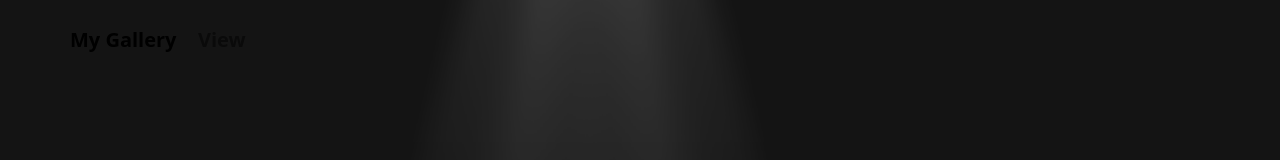
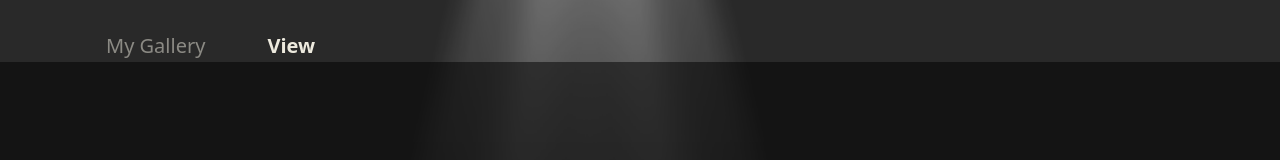
Before and after one commit to rahimmerchan/gallery, a React (Vite) app: page /viewpage in a window 1280 px wide. Both pictures are taken after a click on the button 906 px from the left and 400 px from the top of the page. Shown: the top 160 px of the page. Built offline with nearby package versions, Linux system fonts and the light colour scheme.

Commit message:
Made Navbar styling consistent and fixed minor bugs

```diff
--- a/src/MainMenu/components/Header.jsx
+++ b/src/MainMenu/components/Header.jsx
@@ -1,31 +1,24 @@
-import { useNavigate } from 'react-router-dom';
+import { useNavigate } from "react-router-dom";
 
 function Header() {
-
   const navigate = useNavigate();
 
   function openPage1() {
-        navigate('/menu');
+    navigate("/menu");
   }
 
   function openPage2() {
-        navigate('/viewpage');
+    navigate("/viewpage");
   }
 
   return (
     <>
-            {/* <ul id="navigation">
-                <button
-                    onClick={openPage1}
-                >My Gallery</button>
-                <button
-                    onClick={openPage2}
-                >View</button>
-            </ul> */}
-            <button id = "gallery">My Gallery</button>
-            <button id = "view" onClick = {openPage2}>View</button>
+      <div className="my-nav" id="gallery-nav">
+        <button id="gallery-button">My Gallery</button>
+        <button id="view-button" onClick={openPage2}>View</button>
+      </div>
     </>
-    )
+  );
 }
 
 export default Header;
--- a/src/MainMenu/components/Popup.css
+++ b/src/MainMenu/components/Popup.css
@@ -3,7 +3,7 @@ body {
   padding: 0;
 }
 
-.container {
+.my-container {
   display: flex;
 }
 
--- a/src/pages/Menu.css
+++ b/src/pages/Menu.css
@@ -1,28 +1,3 @@
-#root {
-  margin-bottom: auto;
-}
-
-#navigation {
-  display: flex;
-  list-style-type: none;
-  padding: 0;
-  margin-top: 30px;
-  margin-left: 150px;
-}
-
-li {
-  display: inline;
-  margin-right: 85px;
-}
-
-.myGallery:hover {
-  text-decoration: underline;
-}
-
-.View:hover {
-  text-decoration: underline;
-}
-
 #title {
   margin: 75px 0 75px 150px;
 }
@@ -71,83 +46,3 @@ li {
   margin-left: 150px;
   margin-top: 50px;
 }
-
-/* #root {
-  margin-bottom: auto;
-}
-
-#navigation {
-  display: flex;
-  list-style-type: none;
-  padding: 0;
-  margin-top: 30px;
-  margin-left: 150px;
-}
-
-a {
-  display: inline;
-  margin-right: 85px;
-  text-decoration-color: black;
-}
-
-#title {
-  display: flex;
-  margin-top: 20px;
-  margin-left: 150px;
-}
-
-.upload {
-  width: 263px;
-  height: 233px;
-  margin-right: 150px;
-  border-width: 0px;
-  background-color: #F9F9F9;
-}
-
-img {
-  width: 263px;
-  height: 233px;
-  margin-right: 150px;
-}
-
-.first {
-  display: flex;
-  margin-left: 150px;
-}
-
-.second {
-  display: flex;
-  margin-left: 150px;
-  margin-top: 40px;
-}
-
-#foot {
-  display: flex;
-  margin-left: 150px;
-  margin-top: 50px;
-} */
-
-#gallery {
-  color: black;
-  opacity: 1;
-  font-size:20px;
-  position: absolute;
-  left: 5%;
-  top: 3%;
-  z-index: 5;
-  background: transparent;
-  border: none;
-  font-weight: bold;
-}
-
-#view {
-  color: black;
-  opacity: 0.5;
-  font-size:20px;
-  position: absolute;
-  left: 15%;
-  top: 3%;
-  z-index: 5;
-  background: transparent;
-  border: none;
-}
--- a/src/pages/Menu.jsx
+++ b/src/pages/Menu.jsx
@@ -7,6 +7,7 @@ import Row from "/src/MainMenu/components/Row";
 import Foot from "/src/MainMenu/components/Foot";
 import ImageObject from "/src/classes/Imageobject.js";
 import "./Menu.css";
+import "./nav.css";
 
 function App() {
   const [popup, setPopup] = useState(false);
@@ -14,6 +15,20 @@ function App() {
 
   // (temporary) this will eventually be an api call that gets all of the images made by this author
   let images = [
+    new ImageObject(
+      "/assets/images/1.jpg",
+      "title",
+      "2023",
+      "aesthetic photo",
+      "jolin"
+    ),
+    new ImageObject(
+      "/assets/images/1.jpg",
+      "title",
+      "2023",
+      "aesthetic photo",
+      "jolin"
+    ),
     new ImageObject(
       "/assets/images/1.jpg",
       "title",
--- a/src/pages/ViewPage.css
+++ b/src/pages/ViewPage.css
@@ -1,7 +1,10 @@
-#root {
-  margin: 0 auto;
-  /* text-align: center; */
-  overflow: hidden;
+#background {
+  background-color: #292929;
+  position: fixed;
+  top: 0;
+  left: 0;
+  width: 100%;
+  height: 100%;
 }
 
 #image {
@@ -12,16 +15,16 @@
   height: auto;
   padding: 4%;
   background-color: white;
-  box-shadow: -10px 10px 50px 2px rgba(0,0,0);
+  box-shadow: -10px 10px 50px 2px rgba(0, 0, 0);
   margin-right: 5%;
 }
 
 #imageContainer {
   position: absolute;
-  left:10%;
-  top:0%;
-  width:80%;
-  height:100%;
+  left: 10%;
+  top: 0%;
+  width: 80%;
+  height: 100%;
   display: flex;
   align-items: center;
   justify-content: center;
@@ -31,7 +34,7 @@
   top: calc(50% - 20px);
   position: absolute;
   right: 50px;
-  height:48px;
+  height: 48px;
   transform: rotate(45deg);
   border-radius: 0;
   border-style: solid solid none none;
@@ -46,7 +49,7 @@
   position: absolute;
   left: 50px;
 
-  height:48px;
+  height: 48px;
   transform: rotate(45deg);
   border-radius: 0;
   border-style: none none solid solid;
@@ -59,84 +62,75 @@
 #caption {
   background-image: url("assets/images/caption.png");
   background-size: cover;
-  height:100px;
-  width:150px;
-  border-radius:0px;
-  box-shadow: 10px 10px 50px 2px rgba(0,0,0);
+  height: 100px;
+  width: 150px;
+  border-radius: 0px;
+  box-shadow: 10px 10px 50px 2px rgba(0, 0, 0);
   outline: none;
-  z-index:1;
+  z-index: 1;
 }
 
 /* ANIMATIONS */
 @keyframes right_image_exit {
-  0% {left:10%}
-  100% {left:calc(-1 * (63% + 150px) + 10%)}
+  0% {
+    left: 10%;
+  }
+  100% {
+    left: calc(-1 * (63% + 150px) + 10%);
+  }
 }
 
 @keyframes left_image_exit {
-  0% {left:10%}
-  100% {left: calc(104%)}
+  0% {
+    left: 10%;
+  }
+  100% {
+    left: calc(104%);
+  }
 }
 
 @keyframes right_image_enter {
-  0% {left: calc(100% + 4%)}
-  100% {left: 10%}
+  0% {
+    left: calc(100% + 4%);
+  }
+  100% {
+    left: 10%;
+  }
 }
 
 @keyframes left_image_enter {
-  0% {left: calc(-150px + (-1 * 58%)) }
-  100% {left: 10%}
+  0% {
+    left: calc(-150px + (-1 * 58%));
+  }
+  100% {
+    left: 10%;
+  }
 }
 /* END OF ANIMATIONS */
 
 #toplight {
   position: absolute;
   width: 50%;
-  height:112%;
-  left:calc(20%);
-  top:0px;
-  opacity:0.5;
-  z-index:0;
+  height: 112%;
+  left: calc(20%);
+  top: 0px;
+  opacity: 0.5;
+  z-index: 0;
 }
 
 .footer {
-  position:fixed;
-  left:0;
-  bottom:0;
-  width:100%;
-  text-align:left;
-  display:flex;
+  position: fixed;
+  left: 0;
+  bottom: 0;
+  width: 100%;
+  text-align: left;
+  display: flex;
   align-items: center;
   padding-bottom: 1%;
 }
 
 #sitename {
-  font-size:12px;
-  color:#9E9E9E;
+  font-size: 12px;
+  color: #9e9e9e;
   margin: 1% 2% 1% 5%;
 }
-
-#gallery {
-  color: white;
-  opacity: 0.5;
-  font-size:20px;
-  position: absolute;
-  left: 5%;
-  top: 3%;
-  z-index: 5;
-  background: transparent;
-  border: none;
-}
-
-#view {
-  color: white;
-  opacity: 1;
-  font-size:20px;
-  position: absolute;
-  left: 15%;
-  top: 3%;
-  z-index: 5;
-  font-weight: bold;
-  background: transparent;
-  border: none;
-}
--- a/src/pages/ViewPage.jsx
+++ b/src/pages/ViewPage.jsx
@@ -1,19 +1,36 @@
-import './ViewPage.css'
-import { useState, useEffect } from 'react';
-import 'reactjs-popup/dist/index.css';
-import Caption from '../components/caption.jsx';
-import ImageObject from '../classes/ImageObject.js';
-import React from 'react';
-import { useNavigate } from 'react-router-dom';
+import "./ViewPage.css";
+import { useState, useEffect } from "react";
+import "reactjs-popup/dist/index.css";
+import Caption from "../components/caption.jsx";
+import ImageObject from "../classes/ImageObject.js";
+import React from "react";
+import { useNavigate } from "react-router-dom";
 
 function ViewPage() {
   const navigate = useNavigate();
   // TEMPORARY
 
-  const img1 = new ImageObject("https://i.natgeofe.com/n/0f6f9302-e62e-4841-bfd5-6cd8b96eac4a/POY1_16x9.jpg?w=1200","Eagles",2019,"Four eagles in the winter.", "Eric");
-  const img2 = new ImageObject("https://i.natgeofe.com/n/1ac334a0-ac4e-4745-a292-169b0a349e8b/grand-peaks-mount-cook_16x9.jpg","Mountains",2023,"Misty mountains, black and white.", "Eric");
-  const img3 = new ImageObject("https://mgm-website-production.oss-cn-hongkong.aliyuncs.com/uploads/2018/01/salvador-dali-1024.jpg","Dali",1950,"Famous portrait of artist Salvador Dali.", "Eric");
-
+  const img1 = new ImageObject(
+    "https://i.natgeofe.com/n/0f6f9302-e62e-4841-bfd5-6cd8b96eac4a/POY1_16x9.jpg?w=1200",
+    "Eagles",
+    2019,
+    "Four eagles in the winter.",
+    "Eric"
+  );
+  const img2 = new ImageObject(
+    "https://i.natgeofe.com/n/1ac334a0-ac4e-4745-a292-169b0a349e8b/grand-peaks-mount-cook_16x9.jpg",
+    "Mountains",
+    2023,
+    "Misty mountains, black and white.",
+    "Eric"
+  );
+  const img3 = new ImageObject(
+    "https://mgm-website-production.oss-cn-hongkong.aliyuncs.com/uploads/2018/01/salvador-dali-1024.jpg",
+    "Dali",
+    1950,
+    "Famous portrait of artist Salvador Dali.",
+    "Eric"
+  );
 
   // All images will be saved in a list of ImageObject elements
   const images = [img1, img2, img3];
@@ -25,7 +42,7 @@ function ViewPage() {
   // Handles inputs from left and right arrow buttons on keyboard
   const handleKeyDown = (event) => {
     const code = event.code;
-    if (code == "ArrowRight" && page < (images.length - 1)) {
+    if (code == "ArrowRight" && page < images.length - 1) {
       paginate(1);
     } else if (code == "ArrowLeft" && page > 0) {
       paginate(-1);
@@ -35,18 +52,16 @@ function ViewPage() {
   // Effect that adds an event listener everytime page is updated and removes
   // the listener once unmounted.
   React.useEffect(() => {
-    window.addEventListener('keydown', handleKeyDown);
+    window.addEventListener("keydown", handleKeyDown);
 
     return () => {
-      window.removeEventListener('keydown', handleKeyDown);
+      window.removeEventListener("keydown", handleKeyDown);
     };
-
   }, [page]);
 
   const handleCaption = () => {
     setShowCaption(!showCaption);
   };
-
 
   // paginate(newDirection) takes input of 1 or -1 depending on the direction
   //   of the rotation. Updates page state and triggers slide transition.
@@ -54,71 +69,84 @@ function ViewPage() {
   // *  affects state
   // *  modifies css
   const paginate = (newDirection) => {
-
     if (newDirection > 0) {
-      document.getElementById('imageContainer').style.animation="right_image_exit 0.5s ease-in";
+      document.getElementById("imageContainer").style.animation =
+        "right_image_exit 0.5s ease-in";
     } else {
-      document.getElementById('imageContainer').style.animation="left_image_exit 0.5s ease-in";
+      document.getElementById("imageContainer").style.animation =
+        "left_image_exit 0.5s ease-in";
     }
 
     setTimeout(() => {
-
-      setPage(page+newDirection);
+      setPage(page + newDirection);
 
       if (newDirection > 0) {
-        document.getElementById('imageContainer').style.animation="right_image_enter 0.5s ease-out";
+        document.getElementById("imageContainer").style.animation =
+          "right_image_enter 0.5s ease-out";
       } else {
-        document.getElementById('imageContainer').style.animation="left_image_enter 0.5s ease-out";
+        document.getElementById("imageContainer").style.animation =
+          "left_image_enter 0.5s ease-out";
       }
-
     }, 480);
   };
 
   return (
     <>
-    <div style = {{backgroundColor: "#292929", width:"100vw", height:"100vh"}}>
-
-      <button id = "gallery" onClick = {() => navigate('/menu')}>My Gallery</button>
-      <button id = "view">View</button>
+      <div id="background">
+        <div className="my-nav" id="view-nav">
+          <button id="gallery-button" onClick={() => navigate("/menu")}>
+            My Gallery
+          </button>
+          <button id="view-button">View</button>
+        </div>
 
         {/* Left slide button */}
-      {page > 0 &&
-        <button id="left" onClick={() => paginate(-1)}>
-        </button>
-      }
+        {page > 0 && <button id="left" onClick={() => paginate(-1)}></button>}
 
         {/* Image being Displayed */}
-      <div id = "imageContainer">
+        <div id="imageContainer">
           <img id="toplight" src="assets/images/toplight.png"></img>
-        <img id = "image" src={images[page].url}></img>
-        <button id="caption" onClick = {handleCaption}> </button>
+          <img id="image" src={images[page].url}></img>
+          <button id="caption" onClick={handleCaption}>
+            {" "}
+          </button>
         </div>
 
         {/* Caption button */}
-      {showCaption &&
-        <Caption info = {images[page%(images.length)]}/>
-      }
-      {showCaption &&
-        <div style = {{position: "absolute", width:"100vw", height:"100vh", backgroundColor:"black", opacity:"0.5", zIndex:"3"}}
-        onClick={handleCaption}></div>
-      }
-
-
+        {showCaption && <Caption info={images[page % images.length]} />}
+        {showCaption && (
+          <div
+            style={{
+              position: "absolute",
+              width: "100vw",
+              height: "100vh",
+              backgroundColor: "black",
+              opacity: "0.5",
+              zIndex: "3",
+            }}
+            onClick={handleCaption}
+          ></div>
+        )}
 
         {/* Right slide button */}
-      { page < images.length-1 &&
-        <button id="right" onClick={() => paginate(1)}>
-        </button>
-      }
+        {page < images.length - 1 && (
+          <button id="right" onClick={() => paginate(1)}></button>
+        )}
 
-      <div className='footer'>
+        <div className="footer">
           <p id="sitename">IMAGE VOYAGE</p>
-        <div style = {{width: "15%", height:"0px",border:"2px solid", color:"#9E9E9E"}}></div>
+          <div
+            style={{
+              width: "15%",
+              height: "0px",
+              border: "2px solid",
+              color: "#9E9E9E",
+            }}
+          ></div>
         </div>
-
       </div>
     </>
-  )
+  );
 }
 
 export default ViewPage;
--- /dev/null
+++ b/src/pages/nav.css
@@ -0,0 +1,50 @@
+/* All nav bars */
+
+.my-nav {
+  display: flex;
+  list-style-type: none;
+  padding: 0;
+  margin-top: 30px;
+  margin-left: 100px;
+}
+
+.my-nav button {
+  margin-right: 50px;
+  font-size: 20px;
+  z-index: 5;
+  background: transparent;
+  border: none;
+  opacity: 0.5;
+}
+
+.my-nav button:hover {
+  text-decoration: underline;
+}
+
+/* End of all nav bars */
+
+/* Gallery  */
+
+#gallery-nav button {
+  color: #343434;
+}
+
+#gallery-nav #gallery-button {
+  font-weight: bold;
+  opacity: 1;
+}
+
+/* End of gallery */
+
+/* View */
+
+#view-nav button {
+  color: #edeade;
+}
+
+#view-nav #view-button {
+  font-weight: bold;
+  opacity: 1;
+}
+
+/* End of view  */
```
Also changed, not shown: src/MainMenu/components/Popup.jsx (+5 -5 lines). Lines whose indentation alone changed are shown as unchanged.
